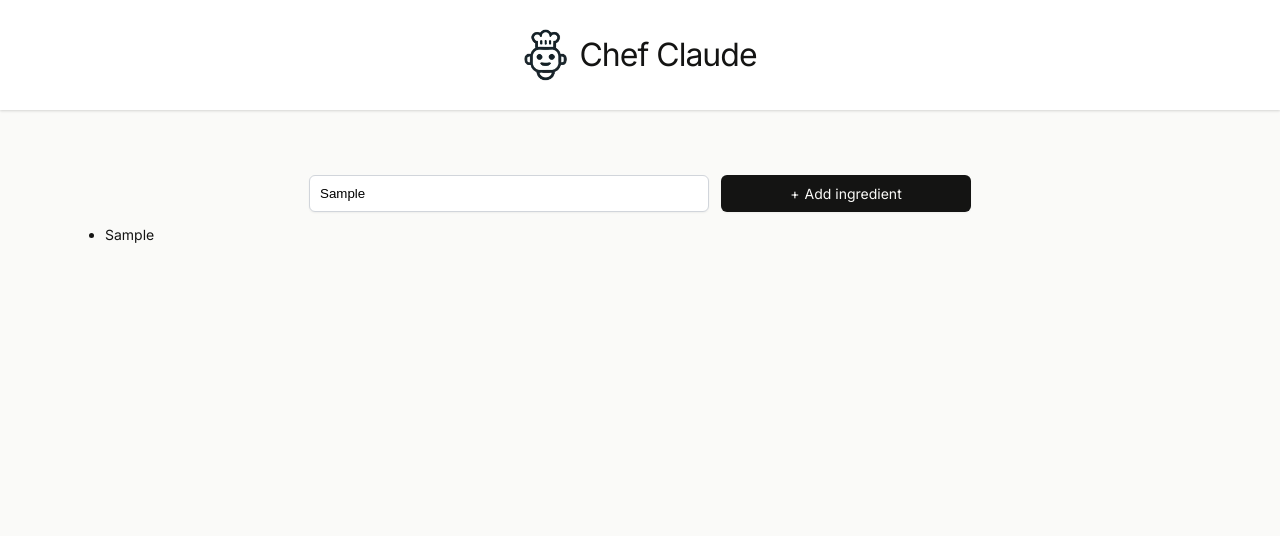
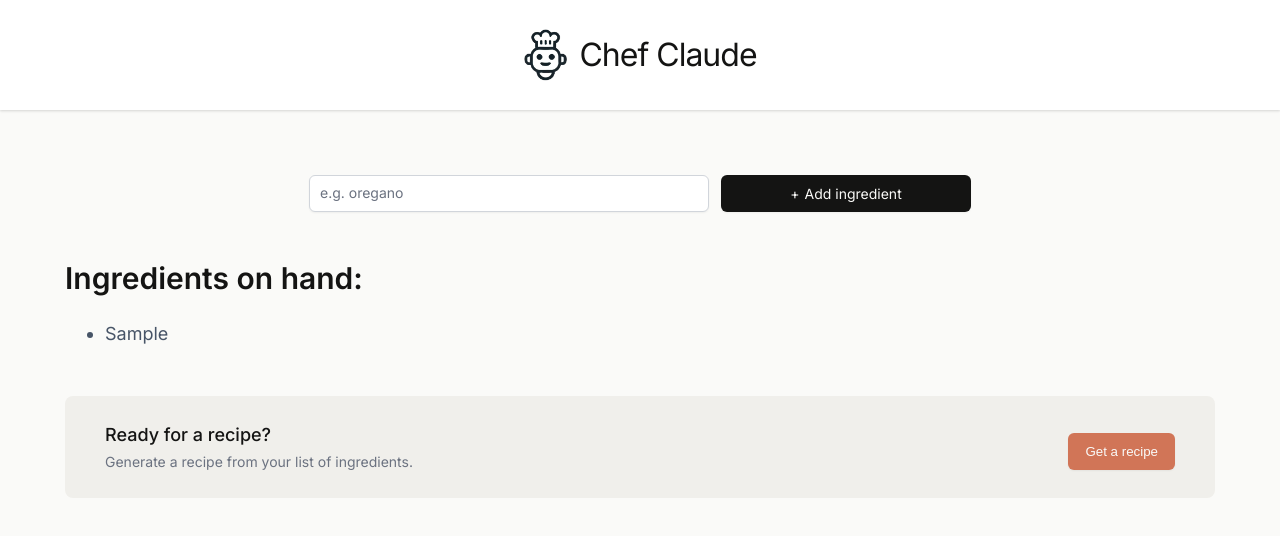
Before and after one commit to raziie/ai-recipe-generator, a React (Vite) app: page / in a window 1280 px wide. Both pictures are taken after typing "Sample" into the empty fields and a click on the button "Add ingredient". Shown: the top 536 px of the page. Built offline with nearby package versions, Linux system fonts and the light colour scheme.

Commit message:
add ingredient list and recipe offer after adding ingredients

```diff
--- a/src/components/Body.jsx
+++ b/src/components/Body.jsx
@@ -1,4 +1,5 @@
 import Form from './Form'
+import Ingredients from './Ingredients'
 import { useState } from 'react'
 
 function Body() {
@@ -7,22 +8,21 @@ function Body() {
         <li key={ingredient}>{ingredient}</li>
     )
 
-    function handleSubmit(event) {
-        event.preventDefault()
-        // const inputIngredient = event.target.ingredient.value
-        const formData = new FormData(event.currentTarget)
+    function addIngredient(formData) {
         const inputIngredient = formData.get("ingredient")
-        setIngredients(prevIngredients => [...prevIngredients, inputIngredient])
+        if (inputIngredient) {
+            setIngredients(prevIngredients => [...prevIngredients, inputIngredient])
+        }
     }
 
     return (
         <main>
             <Form
-            handleSubmit = {handleSubmit}
+            action={addIngredient}
             />
-            <ul>
-                {ingredientsItems}
-            </ul>
+            {ingredientsItems.length > 0 && <Ingredients
+            ingredientList={ingredientsItems}
+            />}
         </main>
     )
 }
--- a/src/components/Form.jsx
+++ b/src/components/Form.jsx
@@ -1,6 +1,6 @@
 function Form(props) {
     return (
-        <form onSubmit={props.handleSubmit} className="ingredient-form" action="">
+        <form action={props.action} className="ingredient-form">
             <input name="ingredient" type="text" placeholder="e.g. oregano" aria-label="Add ingredient" />
             <button type="submit">Add ingredient</button>
         </form>
--- /dev/null
+++ b/src/components/Ingredients.jsx
@@ -0,0 +1,19 @@
+function Ingredients(props) {
+    return (
+        <section>
+            <h2 className='ingredient-list-header'>Ingredients on hand:</h2>
+            <ul className='ingredients-list'>
+                {props.ingredientList}
+            </ul>
+            <div className="get-recipe-container">
+                <div className="explain-container">
+                    <h3 className='recipe-header'>Ready for a recipe?</h3>
+                    <p className='recipe-content'>Generate a recipe from your list of ingredients.</p>
+                </div>
+                <button className='recipe-button'>Get a recipe</button>
+            </div>
+        </section>
+    )
+}
+
+export default Ingredients
--- a/src/index.css
+++ b/src/index.css
@@ -89,3 +89,57 @@ main {
   color: #141413;
   border-color: #141413;
 }
+
+.ingredients-list {
+  margin: 24px 0 48px 0;
+  color: #475467;
+  font-size: 18px;
+  line-height: 28px;
+}
+
+.ingredients-list>li {
+  margin-bottom: 18px;
+}
+
+.ingredient-list-header {
+  margin: 48px 0 0 0;
+  font-size: 30px;
+  font-weight: 600;
+}
+
+.get-recipe-container {
+  background: #F0EFEB;
+  border-radius: 8px;
+  padding: 28px 40px;
+  display: flex;
+  align-items: end;
+  justify-content: space-between;
+}
+
+.recipe-header {
+  font-size: 18px;
+  font-weight: 500;
+  margin: 0 0 8px 0;
+}
+
+.recipe-content {
+  color: #6B7280;
+  margin: 0;
+}
+
+.recipe-button {
+  flex-grow: 0;
+  background: #D17557;
+  border-radius: 6px;
+  box-shadow: 0px 1px 2px 0px #0000000D;
+  color: #FAFAF8;
+  border: 1px solid transparent;
+  padding: 10px 16px;
+  transition: 0.5s ease;
+}
+
+.recipe-button:hover {
+  border-color: #D17557;
+  background: #F0EFEB;
+  color: #D17557;
+}
```
